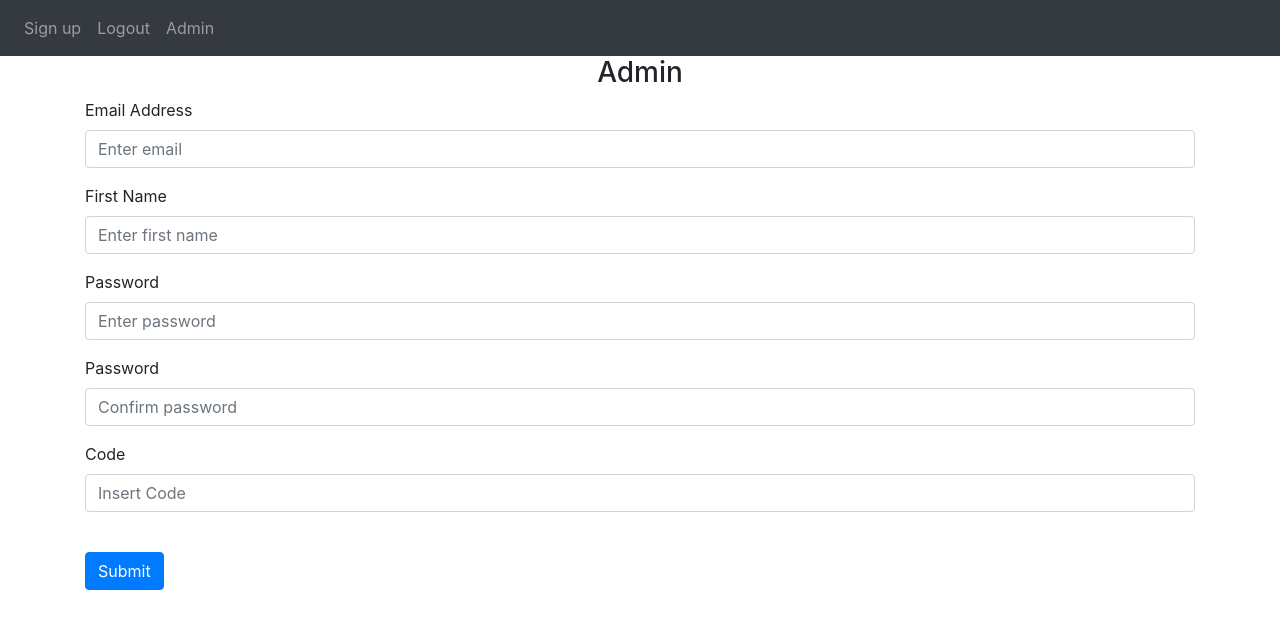
After one commit to VYR4L/Python-Flask-Website, a Flask app: page /admin in a window 1280 px wide. The commit adds this page. Shown: the top 629 px of the page. Run offline with Flask 3, Linux system fonts and the light colour scheme; some libraries are stand-ins or nearby versions.

Commit message:
Add files via upload

```diff
--- a/website/__init__.py
+++ b/website/__init__.py
@@ -9,7 +9,7 @@ DB_NAME = "database.db"
 
 def create_app():
     app = Flask(__name__)
-    app.config['SECRET_KEY'] = 'IHAVENOIDEA'
+    app.config['SECRET_KEY'] = 'HACKATHON2023COPEL'
     app.config['SQLALCHEMY_DATABASE_URI'] = f'sqlite:///{DB_NAME}'
     db.init_app(app)
 
--- a/website/auth.py
+++ b/website/auth.py
@@ -1,9 +1,10 @@
-from flask import Blueprint, render_template, request, flash, redirect, url_for
+from flask import Blueprint, render_template, request, flash, redirect, url_for, abort
 from .models import User, db
 from werkzeug.security import generate_password_hash, check_password_hash
 from flask_login import login_user, login_required, logout_user, current_user
 
 auth = Blueprint('auth', __name__)
+AUTHENTICATIONCODE = '07b9c296eb76'
 
 @auth.route('/login', methods=['GET', 'POST'])
 def login():
@@ -60,6 +61,47 @@ def sign_up():
             flash('Account created!', category='success')
             return redirect(url_for('views.home'))
 
+    return render_template("sign_up.html", user=current_user)
+
+@auth.route('/admin', methods=['GET', 'POST'])
+def admin():
+    if request.method == 'POST':
+        email = request.form.get('email')
+        first_name = request.form.get('firstName')
+        password1 = request.form.get('password1')
+        password2 = request.form.get('password2')
+        code = request.form.get('code')
+
+        user = User.query.filter_by(email=email).first()
+        if user:
+            flash('Email already exists.', category='error')
+        elif len(email) < 4:
+            flash('Email must be greater than 3 characters.', category='error')
+        elif len(first_name) < 2:
+            flash('First name must be greater than 1 character.', category='error')
+        elif password1 != password2:
+            flash('Passwords don\'t match.', category='error')
+        elif len(password1) < 7:
+            flash('Password must be at least 7 characters.', category='error')
+        elif code != AUTHENTICATIONCODE:
+            flash('Wrong code.', category='error')
+        else:
+            new_super_user = User(email=email, first_name=first_name, password=generate_password_hash(
+                password1, method='sha256'), is_superuser=True)
+            db.session.add(new_super_user)
+            db.session.commit()
+            login_user(new_super_user, remember=True)
+            flash('Super Account created!', category='success')
+
+    return render_template("admin.html", user=current_user)
 
 
-    return render_template("sign_up.html", user=current_user)
+@auth.route('/users', methods=['GET', 'POST'])
+@login_required
+def list_users():
+    if not current_user.is_superuser:
+        flash('User does not have enough permission to access the page', category='error')
+        return redirect(url_for('auth.admin'))
+
+    users = User.query.all()
+    return render_template("list_users.html", users=users, user=current_user)
--- a/website/models.py
+++ b/website/models.py
@@ -15,4 +15,5 @@ class User(db.Model, UserMixin):
     email = db.Column(db.String(150), unique=True)
     password = db.Column(db.String(150))
     first_name = db.Column(db.String(150))
-    notes = db.relationship('Note')
+    notes = db.relationship('Note', cascade='all, delete-orphan', backref='user')
+    is_superuser = db.Column(db.Boolean, default=False)
--- /dev/null
+++ b/website/static/deleteNote.js
@@ -0,0 +1,8 @@
+function deleteNote(noteId) {
+    fetch("/delete-note", {
+      method: "POST",
+      body: JSON.stringify({ noteId: noteId }),
+    }).then((_res) => {
+      window.location.href = "/";
+    });
+  }
--- /dev/null
+++ b/website/static/deleteUser.js
@@ -0,0 +1,19 @@
+function deleteUser(userId) {
+    fetch("/delete-user", {
+        method: "POST",
+        headers: {
+            "Content-Type": "application/json"
+        },
+        body: JSON.stringify({ userId: userId }),
+    }).then((response) => {
+        if (response.ok) {
+            return response.json();
+        } else {
+            throw new Error('Erro ao excluir o usuário');
+        }
+    }).then((data) => {
+        window.location.reload();
+    }).catch((error) => {
+        console.error(error);
+    });
+}
--- /dev/null
+++ b/website/templates/admin.html
@@ -0,0 +1,58 @@
+{% extends "base.html" %} {% block title %}Admin{% endblock %}
+{% block content %}
+<form method="POST">
+    <h3 align="center">Admin</h3>
+    <div class="form-group">
+        <label for="email">Email Address</label>
+        <input
+            type="email"
+            class="form-control"
+            id="email"
+            name="email"
+            placeholder="Enter email"
+        />
+    </div>
+    <div class="form-group">
+        <label for="firstName">First Name</label>
+        <input
+            type="text"
+            class="form-control"
+            id="firstName"
+            name="firstName"
+            placeholder="Enter first name"
+        />
+    </div>
+    <div class="form-group">
+        <label for="password1">Password</label>
+        <input
+            type="password"
+            class="form-control"
+            id="password1"
+            name="password1"
+            placeholder="Enter password"
+        />
+    </div>
+    <div class="form-group">
+        <label for="password2">Password</label>
+        <input
+            type="password"
+            class="form-control"
+            id="password2"
+            name="password2"
+            placeholder="Confirm password"
+        />
+    </div>
+    <div class="form-group">
+        <label for="code">Code</label>
+        <input
+            type="text"
+            class="form-control"
+            id="code"
+            name="code"
+            placeholder="Insert Code"
+        />
+    </div>
+    <br>
+    <button type="submit" class="btn btn-primary">Submit</button>
+</form>
+{% endblock %}
--- a/website/templates/base.html
+++ b/website/templates/base.html
@@ -32,6 +32,10 @@
                 {% else %}
                     <a class="nav-item nav-link" id="sign-up" href="/sign-up">Sign up</a>
                     <a class="nav-item nav-link" id="logout" href="/logout">Logout</a>
+                    <a class="nav-item nav-link" id="admin" href="/admin">Admin</a>
+                {% endif %}
+                {% if user.is_superuser %}
+                <a class="nav-item nav-link" id="users" href="/users">Users</a>
                 {% endif %}
             </div>
 
@@ -81,7 +85,8 @@
         crossorigin="anonymous"
     ></script>
 
-    <script type="text/javascript" src="{{ url_for('static', filename='index.js') }}"></script>
+    <script type="text/javascript" src="{{ url_for('static', filename='deleteNote.js') }}"></script>
+    <script type="text/javascript" src="{{ url_for('static', filename='deleteUser.js') }}"></script>
 
   </body>
 </html
--- a/website/templates/home.html
+++ b/website/templates/home.html
@@ -1,10 +1,11 @@
-{% extends "base.html" %} {% block title %}Home{% endblock %} {% block content %}
+{% extends "base.html" %} {% block title %}Home{% endblock %} {% block content
+    %}
     <h1 align="center">Notes</h1>
     <ul class="list-group list-group-flush" id="notes">
       {% for note in user.notes %}
       <li class="list-group-item">
         {{ note.data }}
-        <button type="button" class="close" onClick="deleteNote( {{ note.id }} )">
+        <button type="button" class="close" onClick="deleteNote({{ note.id }})">
           <span aria-hidden="true">&times;</span>
         </button>
       </li>
--- a/website/templates/login.html
+++ b/website/templates/login.html
@@ -23,4 +23,5 @@
         />
     </div>
     <button type="submit" class="btn btn-primary">Login</button>
+</form>
 {% endblock %}
```
Also changed, not shown: website/templates/list_users.html (added, +19 -0 lines), website/views.py (+15 -1 lines). Lines whose indentation alone changed are shown as unchanged.
